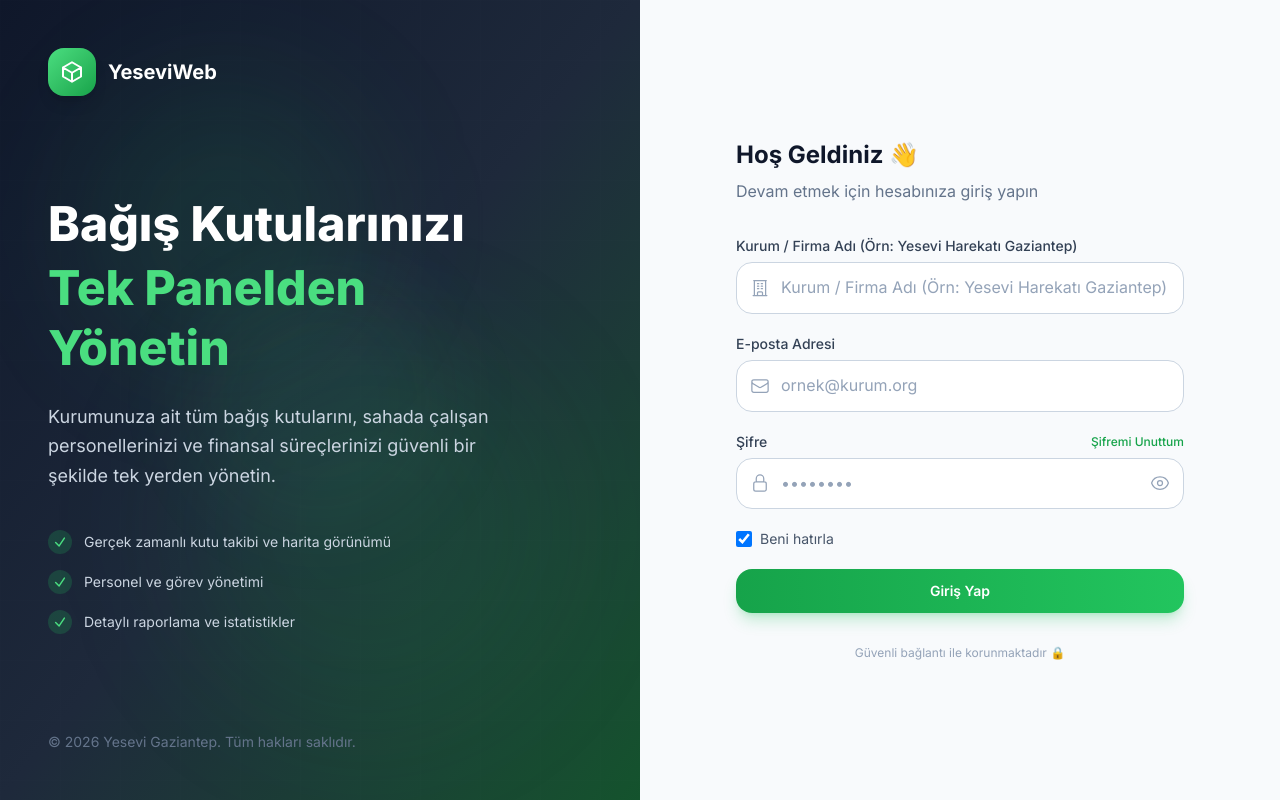
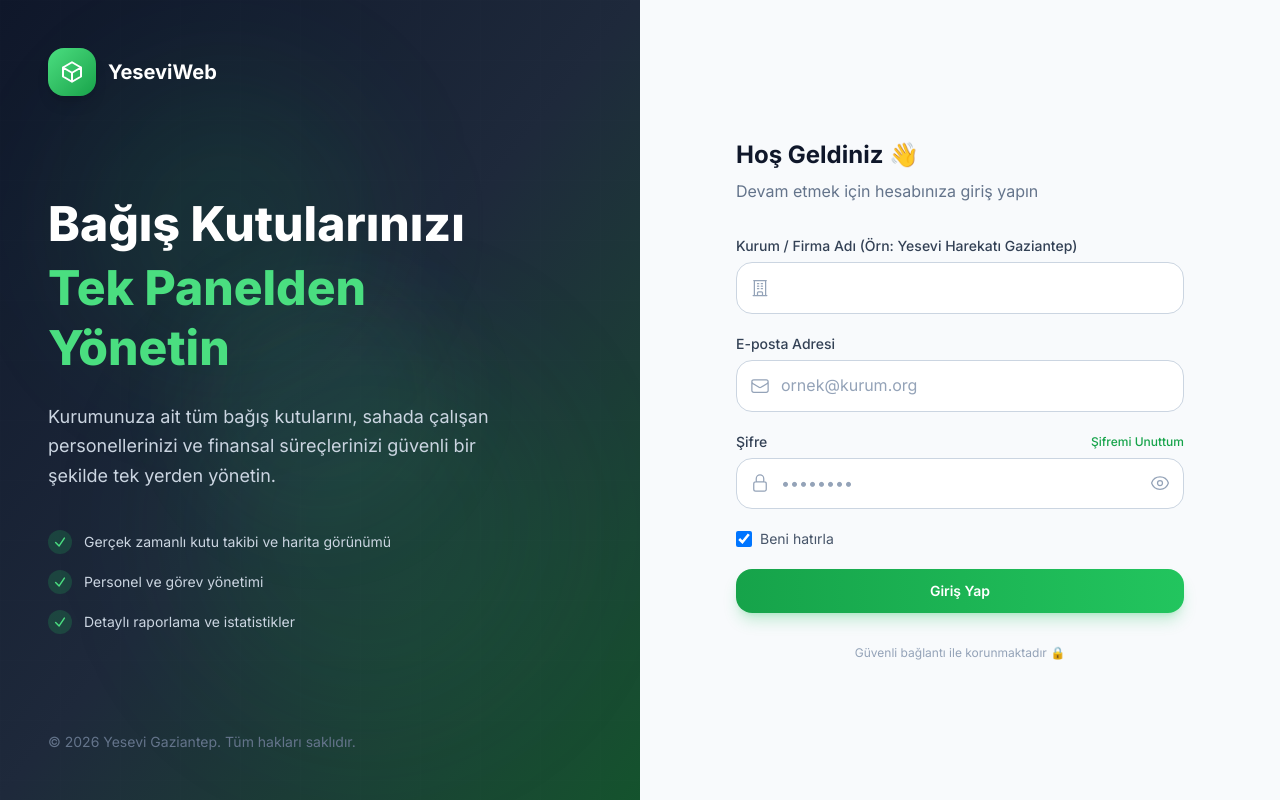
Before and after one commit to erkan011/yeseviweb, a React (Vite) app: page /login in a window 1280 px wide. Built offline with nearby package versions, Linux system fonts and the light colour scheme; no server answers.

Commit message:
Fix(Staff & Auth): Handle missing kurum_id securely in Staff creation and optimize AuthProvider wrapper

```diff
--- a/src/pages/LoginPage.jsx
+++ b/src/pages/LoginPage.jsx
@@ -195,7 +195,6 @@ const LoginPage = () => {
                   type="text"
                   value={kurumAdi}
                   onChange={(e) => setKurumAdi(e.target.value)}
-                  placeholder="Kurum / Firma Adı (Örn: Yesevi Harekatı Gaziantep)"
                   className="w-full pl-11 pr-4 py-3 rounded-xl border border-surface-300 bg-white text-surface-800 placeholder-surface-400 focus:outline-none focus:ring-2 focus:ring-primary-500 focus:border-primary-500 transition-all duration-200"
                 />
               </div>
```
